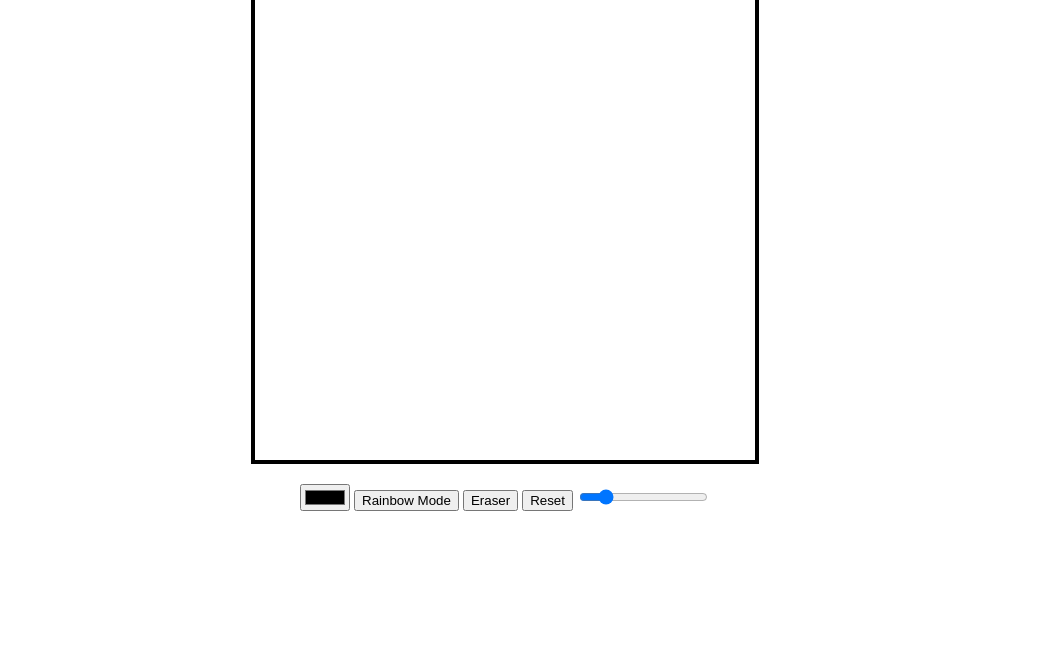
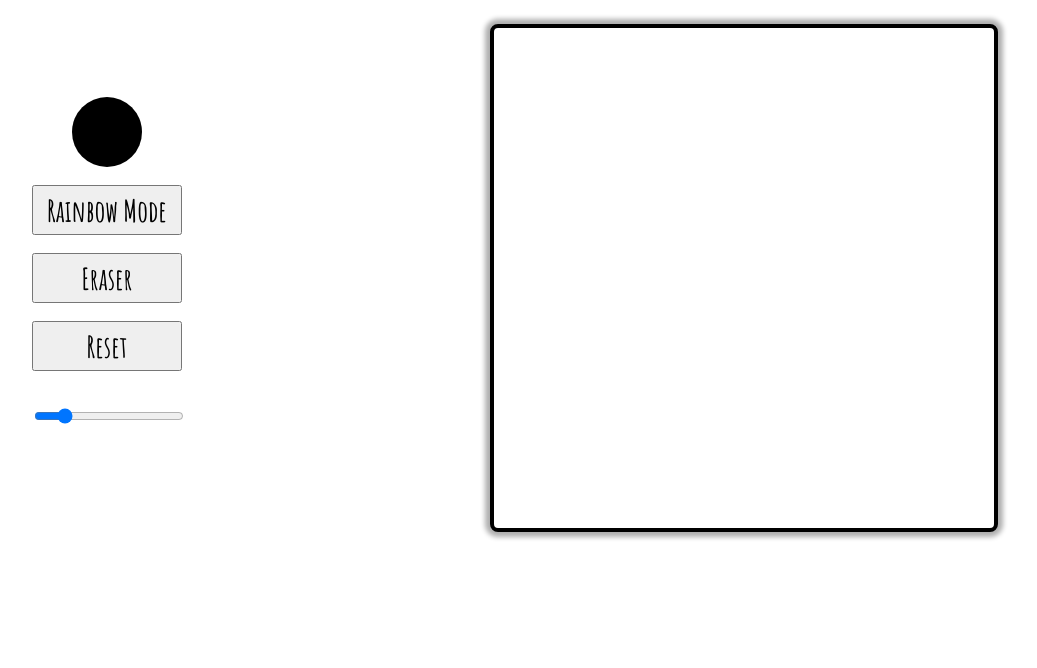
Before and after one commit to grinse-katze/etch-a-sketch, a plain HTML site: page index.html in a window 1280 px wide. Shown: the part 132-800 px from the top of the page, without its empty margins (135-1172 px from the left). Drawn offline with Linux system fonts and the light colour scheme.

Commit message:
Styling added

```diff
--- a/index.html
+++ b/index.html
@@ -13,14 +13,16 @@
     </head>
 
     <body>
+        <h1>Etch-a-sketch</h1>
         <div class="content">
-            <h1>Etch-a-sketch</h1>
+            <div class="button-container">
+                <div class="color"><input id="colorPicker" type="color" value="#000000"></div>
+                <button class="rainbow-button">Rainbow Mode</button>
+                <button class="eraser">Eraser</button>
+                <button class="reset">Reset</button>
+                <input id="sizeSlider" type="range" value="16" min="6" max="64">
+            </div>
             <div class="grid-container"></div>
-            <input id="colorPicker" type="color" value="#000000">
-            <button class="rainbow-button">Rainbow Mode</button>
-            <button class="eraser">Eraser</button>
-            <button class="reset">Reset</button>
-            <input id="sizeSlider" type="range" value="16" min="6" max="64">
         </div>
     </body>
     <script src="main.js"></script>
--- a/main.js
+++ b/main.js
@@ -29,7 +29,7 @@ function setupSketchPad(size) {
 
     colorPicker.addEventListener('click', () => tool = 'pencil');
     eraserButton.addEventListener('click', () => tool = 'eraser');
-    colorPicker.addEventListener("input", () => color = colorPicker.value);
+    colorPicker.addEventListener('input', () => color = colorPicker.value);
     rainbowButton.addEventListener('click', () => tool = 'rainbow');
 }
 
--- a/style.css
+++ b/style.css
@@ -1,25 +1,56 @@
 body{
-    text-align: center;
-    display: flex;
+    font-family: Calibri, Arial, Helvetica, sans-serif;
 }
 
 h1 {
     text-align: center;
+    font-family: 'Amatic SC';
+    font-size: 60px;
+    margin-left: 100px;
 }
 
 .content {
-    margin: auto;
+    display: flex;
 }
 
 .grid-container {
+    margin: auto;
     width: 500px;
     height: 500px;
     display: grid;
     border: 4px solid black;
-    margin-bottom: 20px;
+    border-radius: 8px;
+    box-shadow: 0px 0px 5px 5px rgb(175, 175, 175);
     background-color: white;
 }
 
-.drawing {
-    background-color: black;
+.button-container {
+    max-width: 180px;
+    margin-left: 50px;
+    margin: auto;
+    padding-left: 20px;
 }
+
+button,
+input {
+    margin-bottom: 18px;
+    width: 150px;
+    height: 50px;
+    cursor: pointer;
+    font-family: 'Amatic SC';
+    font-size: 30px;
+}
+
+.color {
+    width: 70px;
+    height: 70px;
+    border-radius: 50px;
+    overflow: hidden;
+    margin-bottom: 18px;
+    margin-left: 40px;
+  }
+
+[type="color"] {
+    height: 200%;
+    transform: translate(-25%, -25%)
+  }
```
